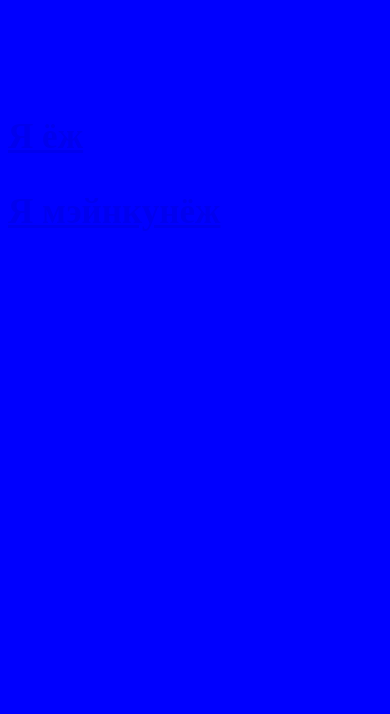
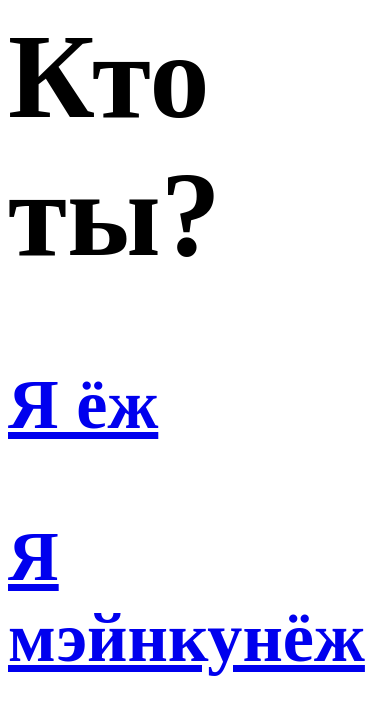
Before and after one commit to catling-debug/happy_birthday, a plain HTML site: page index.html in a window 390 px wide. Drawn offline with Linux system fonts and the light colour scheme.

Commit message:
Update styles.css

```diff
--- a/styles.css
+++ b/styles.css
@@ -2,15 +2,8 @@ body {
   font-size: 30px
 }
 
-pre {
-  font-size: 30px
+@media screen and (max-width: 1000px) {
+  body {
+  font-size: 60px
 }
-
-@media screen and (max-width: 1000px) {
-  h1 {
-     color: blue
-  }
-  body {
-     background-color: blue
-  }
 }
```
